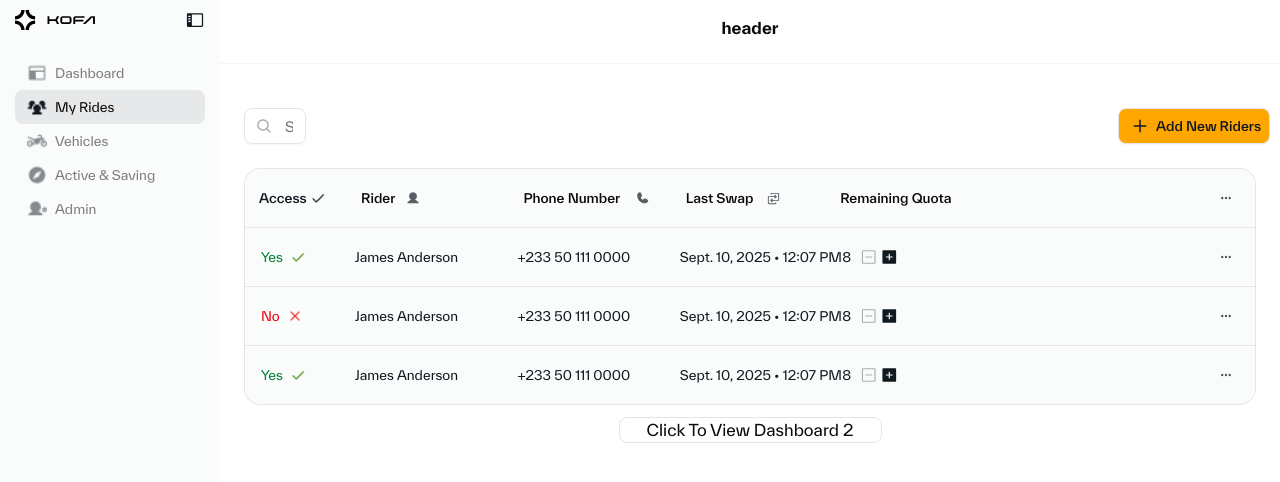
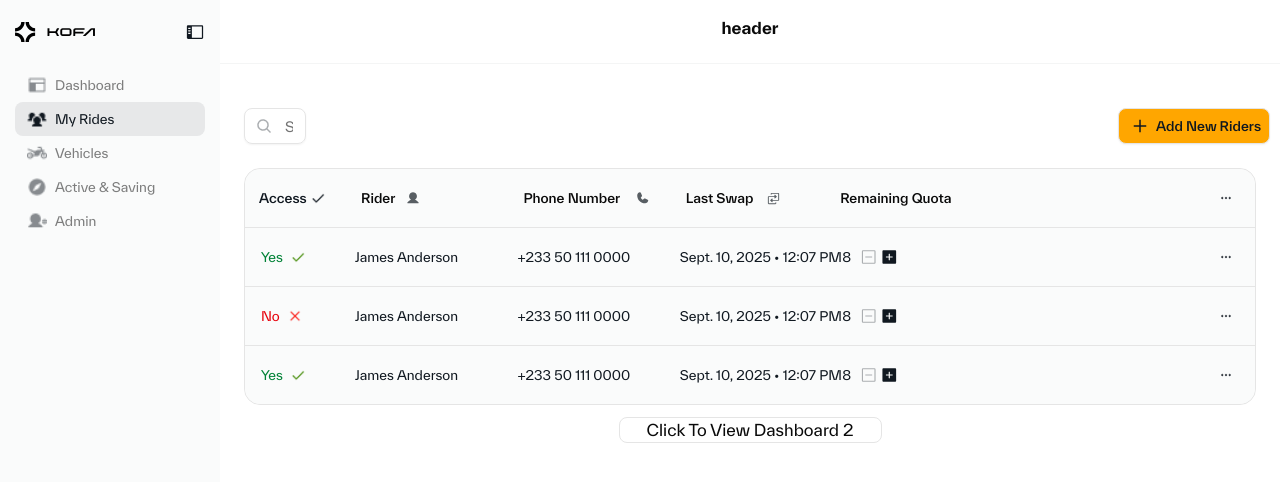
Before and after one commit to victor-kofa/ui-dashboard, a Next.js app: page / in a window 1280 px wide. Shown: the top 482 px of the page. Built offline with nearby package versions, Linux system fonts and the light colour scheme.

Commit message:
add margin top

```diff
--- a/app/(featured)/dashboard/components/Sidebar.tsx
+++ b/app/(featured)/dashboard/components/Sidebar.tsx
@@ -23,7 +23,7 @@ function Sidebar() {
       <div className="mainSidebar">
         <div className="flex items-center justify-between">
           {/* Logo */}
-          <div className="logo">
+          <div className="logo  mt-[12px]">
             <Link href="/" className="">
               <div className="">
                 <ProjectImage
@@ -38,7 +38,7 @@ function Sidebar() {
           </div>
 
           {/* Sidebar */}
-          <Link href="/" className="">
+          <Link href="/" className="mt-[12px]">
             <ProjectIcon
               iconWidth={20}
               iconHeight={20}
@@ -71,16 +71,7 @@ function Sidebar() {
               </Link>
             </div>
 
-            {/* font-family: TWK Everett;
-font-weight: 400;
-font-style: Regular;
-font-size: 13px;
-leading-trim: NONE;
-line-height: 18px;
-letter-spacing: 0px;
- */}
-
-            <div className="sidebarLinks bg-[#E7E8E9]">
+            <div className="sidebarLinks bg-[#E7E8E9] text-[#101820]">
               <Link
                 href="/"
                 className="flex justify-between gap-2 items-center "
```
